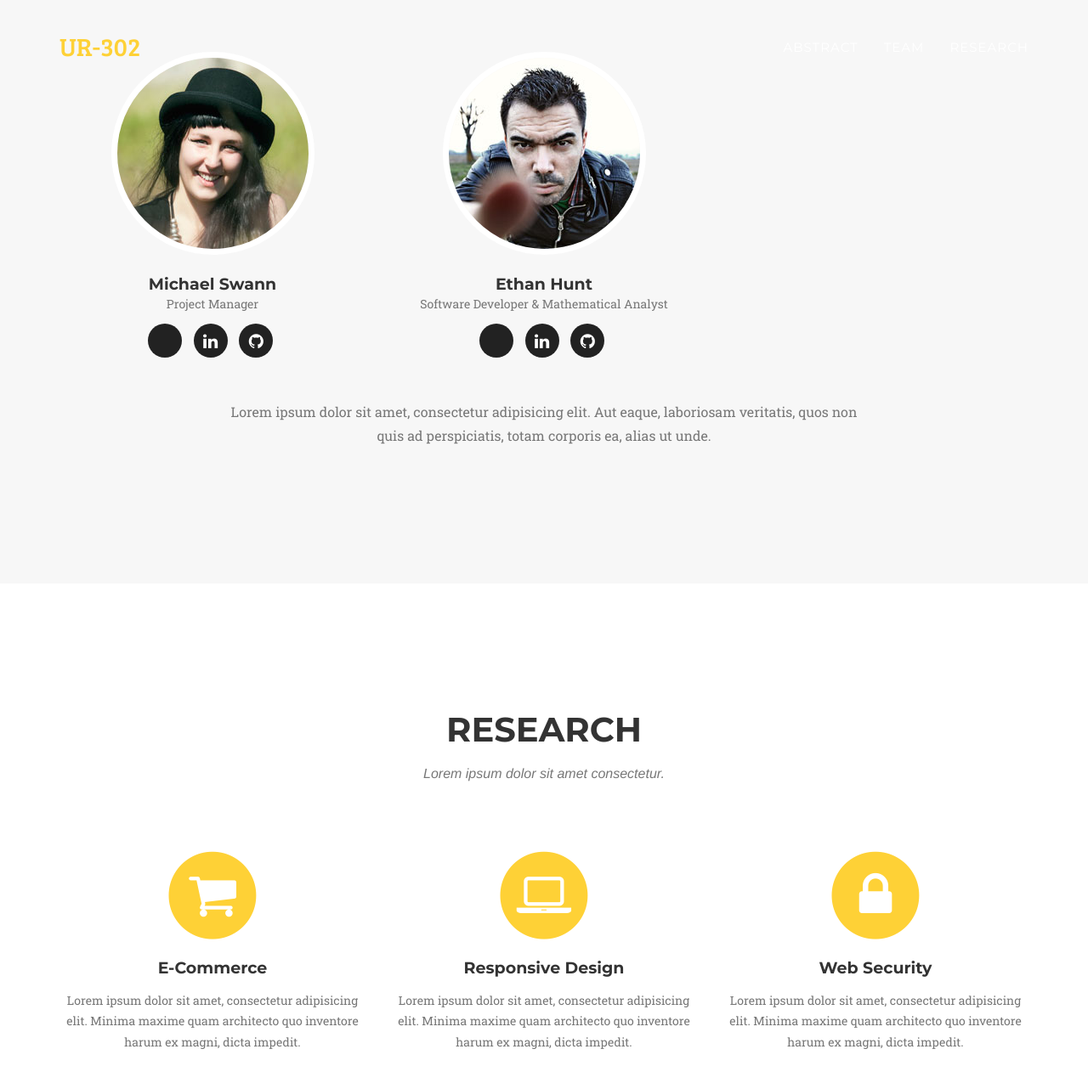
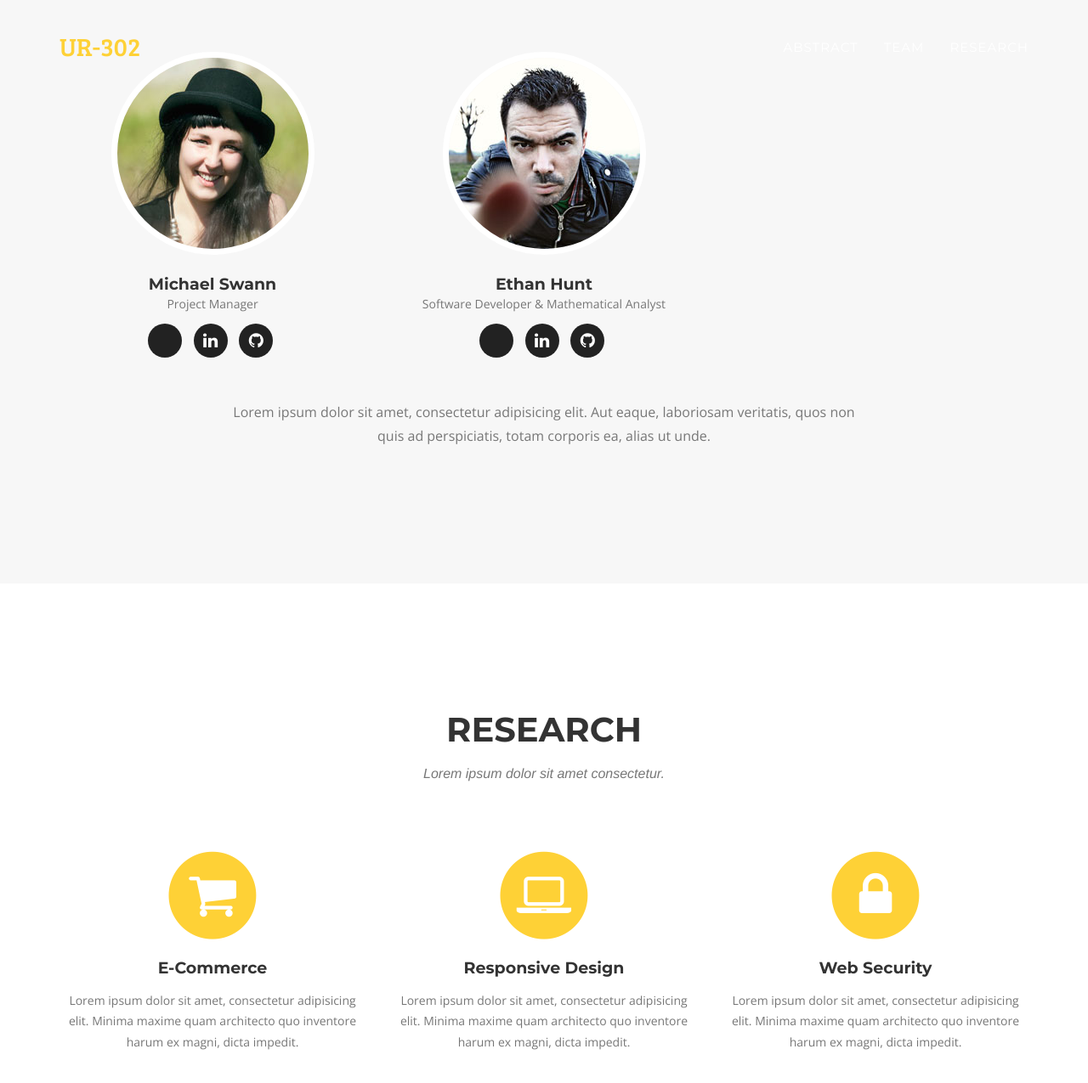
Before and after one commit to Javamorris/Javamorris.github.io, a Jekyll site: the page built from index.html, in a window 1280 px wide and 1400 px high, scrolled down 1661 px. Shown: the top 1275 px of the window at 85% size. Built offline with Jekyll 4.4.1, drawn with Linux system fonts in a browser that asks for light colours; some web fonts are replaced.

Commit message:
update font

```diff
--- a/_includes/css/agency.css
+++ b/_includes/css/agency.css
@@ -6,7 +6,7 @@
 
 body {
     overflow-x: hidden;
-    font-family: "Roboto Slab","Helvetica Neue",Helvetica,Arial,sans-serif;
+    font-family: "Open Sans","Helvetica Neue",Helvetica,Arial,sans-serif;
     color: #{{ site.data.template.color.secondary-dark }};
 }
 
--- a/_includes/head.html
+++ b/_includes/head.html
@@ -18,6 +18,7 @@
     <link href='https://fonts.googleapis.com/css?family=Droid+Serif:400,700,400italic,700italic' rel='stylesheet' type='text/css'>
     <link href='https://fonts.googleapis.com/css?family=Roboto+Slab:400,100,300,700' rel='stylesheet' type='text/css'>
     <link href="https://fonts.googleapis.com/css2?family=Bree+Serif&display=swap" rel="stylesheet">
+    <link href="https://fonts.googleapis.com/css2?family=Open+Sans&display=swap" rel="stylesheet">
 
     <!-- HTML5 Shim and Respond.js IE8 support of HTML5 elements and media queries -->
     <!-- WARNING: Respond.js doesn't work if you view the page via file:// -->
```
